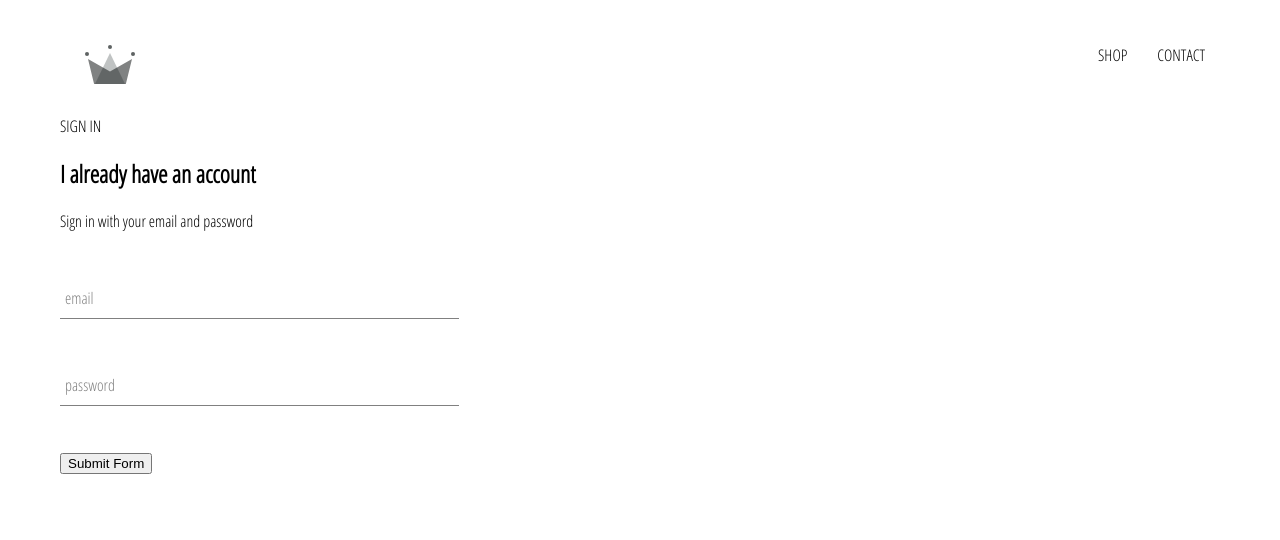
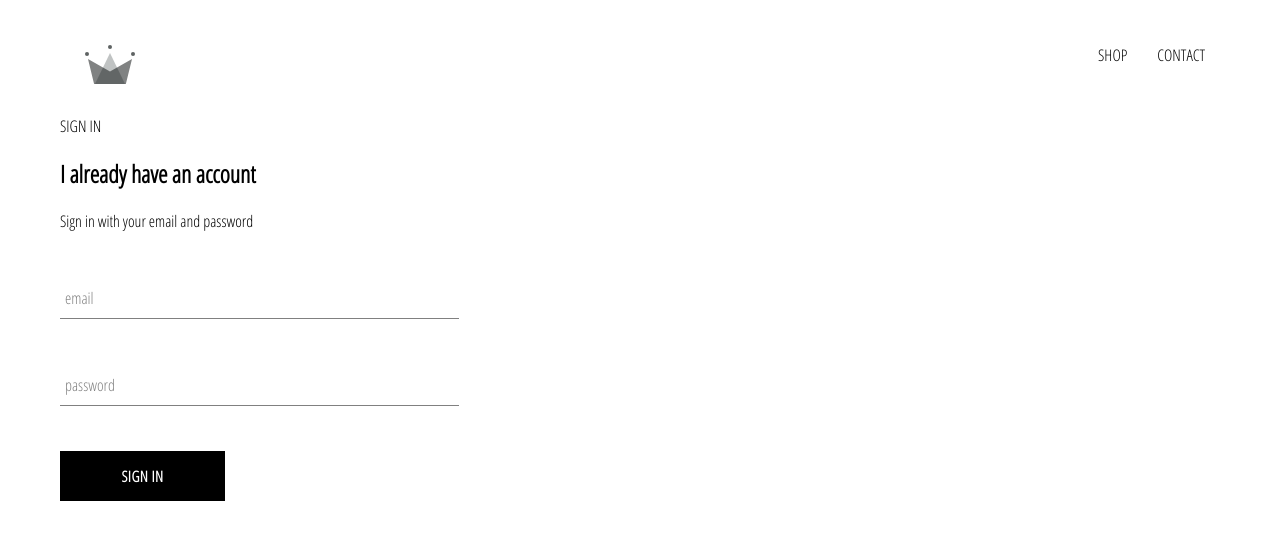
Before and after one commit to sharewithamar/crwn-clothing, a React (Create React App) app: page /signin in a window 1280 px wide. Shown: the top 540 px of the page. Built offline with nearby package versions, Linux system fonts and the light colour scheme.

Commit message:
custom-button component

```diff
--- /dev/null
+++ b/src/components/custom-button/custom-button.component.jsx
@@ -0,0 +1,9 @@
+import React from 'react';
+import './custom-button.styles.scss';
+
+const CustomButton = ({children, ...otherProps}) => (
+
+<button className='custom-button' {...otherProps}>{children}</button>
+)
+
+export default CustomButton;
--- /dev/null
+++ b/src/components/custom-button/custom-button.styles.scss
@@ -0,0 +1,22 @@
+.custom-button {
+    min-width: 165px;
+    width: auto;
+    height: 50px;
+    letter-spacing: 0.5px;
+    line-height: 50px;
+    padding: 0 35px 0 35px;
+    font-size: 15px;
+    background-color: black;
+    color: white;
+    text-transform: uppercase;
+    font-family: 'Open Sans Condensed';
+    font-weight: bolder;
+    border: none;
+    cursor: pointer;
+
+    &:hover {
+      background-color: white;
+      color: black;
+      border: 1px solid black;
+    }
+  }
--- a/src/components/sign-in/sign-in.component.jsx
+++ b/src/components/sign-in/sign-in.component.jsx
@@ -1,5 +1,6 @@
 import React from 'react';
 import FormInput from '../form-input/form-input.component';
+import CustomButton from '../custom-button/custom-button.component';
 import './sign-in.styles.scss';
 
 class SignIn extends React.Component {
@@ -27,7 +28,7 @@
            <form onSubmit={this.handleSubmit}>
             <FormInput name='email' type='email' value={this.state.email} handleChange={this.handleChange} label="email" required />
             <FormInput name='password' type='password' value={this.state.password} handleChange={this.handleChange} label="password" required />
-            <input type='submit' value='Submit Form' />
+            <CustomButton type='submit'> Sign in </CustomButton>
            </form>
           </div>
       )
--- a/src/components/sign-in/sign-in.styles.scss
+++ b/src/components/sign-in/sign-in.styles.scss
@@ -1,3 +1,9 @@
 .sign-in {
     width:30vw;
+    display:flex;
+    flex-direction: column;
+
+     .title{
+         margin:10px 0;
+     }
 }
```
